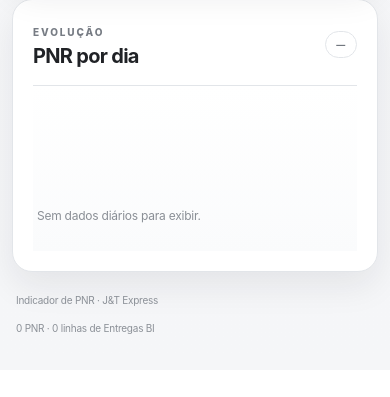
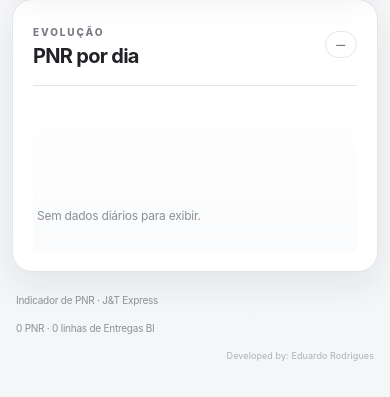
Before and after one commit to DuduSouza10/indicador-pnr-jt, a Flask app: page / in a window 390 px wide. Shown: the part 4214-4611 px from the top of the page. Before the commit the page ends 4548 px from the top, so only its background shows below. Run offline with Flask 3, Linux system fonts and the light colour scheme; data that the repository does not hold is empty; some libraries are stand-ins or nearby versions.

Commit message:
Holy crap

```diff
--- a/static/css/app.css
+++ b/static/css/app.css
@@ -140,6 +140,7 @@ button { cursor: pointer; }
 .spark-date { color: #5e5e63; font-size: 8px; text-align: center; transform: rotate(-50deg); transform-origin: center; white-space: nowrap; margin-bottom: 4px; }
 
 footer { display: flex; justify-content: space-between; gap: 16px; color: #55555a; font-size: 10px; padding: 22px 4px 0; }
+.developer-credit { margin-left: auto; opacity: .68; font-size: 9px; letter-spacing: .01em; white-space: nowrap; text-align: right; }
 
 .modal-backdrop { position: fixed; inset: 0; z-index: 50; display: none; place-items: center; padding: 24px; background: rgba(0,0,0,.78); backdrop-filter: blur(12px); }
 .modal-backdrop.open, .modal-backdrop.show { display: grid; }
@@ -204,7 +205,8 @@ footer { display: flex; justify-content: space-between; gap: 16px; color: #55555
   .wide-field { grid-column: auto; }
   .kpi-grid { grid-template-columns: 1fr; }
   .primary-kpi { grid-column: auto; }
-  footer { flex-direction: column; }
+  footer { flex-direction: column; align-items: stretch; }
+  .developer-credit { margin-left: 0; align-self: flex-end; }
 }
 
 /* ===== Views / editor da base ===== */
--- a/templates/index.html
+++ b/templates/index.html
@@ -284,7 +284,7 @@
       </section>
     </div>
 
-    <footer><span>Indicador de PNR · J&T Express</span><span id="footerRows">— registros na base</span></footer>
+    <footer><span>Indicador de PNR · J&T Express</span><span id="footerRows">— registros na base</span><span class="developer-credit">Developed by: Eduardo Rodrigues</span></footer>
   </main>
 
   <div class="modal-backdrop" id="uploadModal" aria-hidden="true">
```
